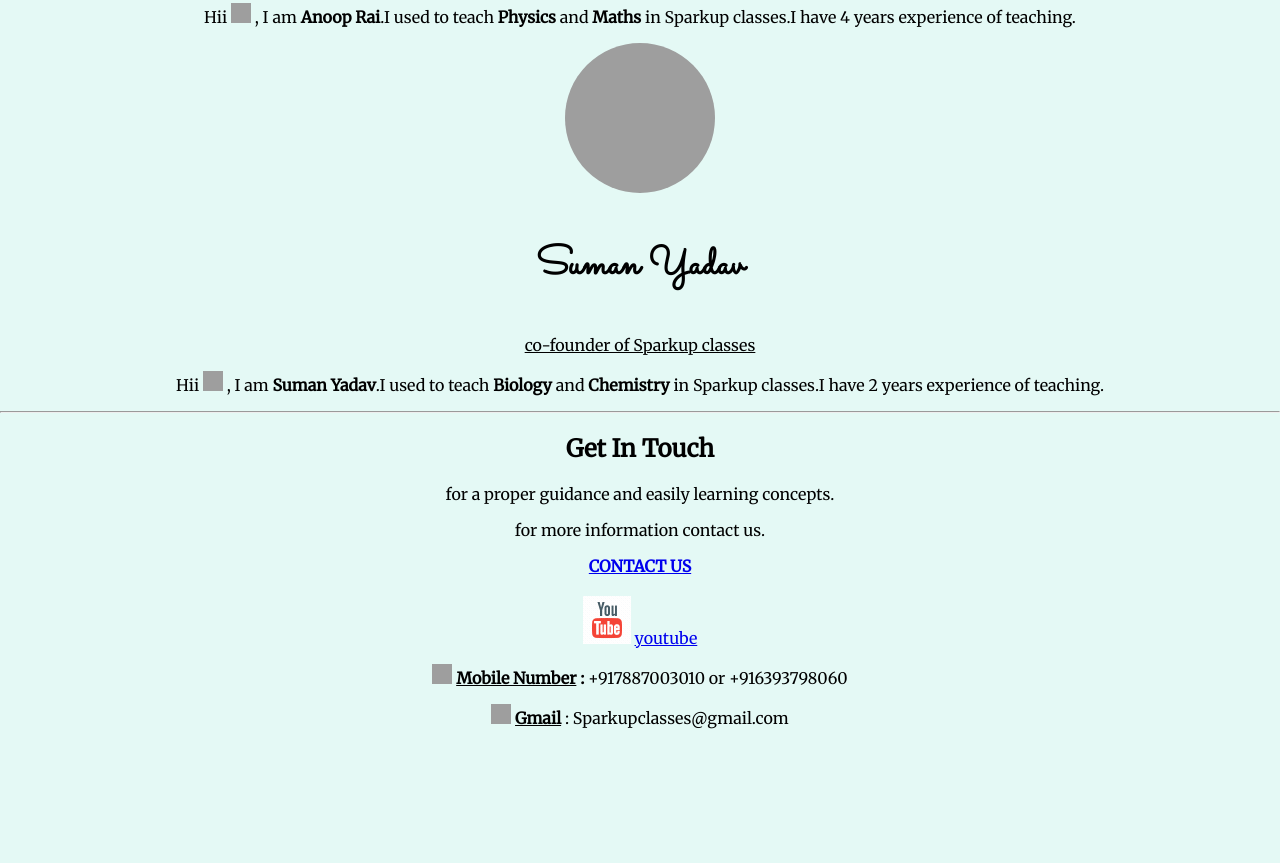
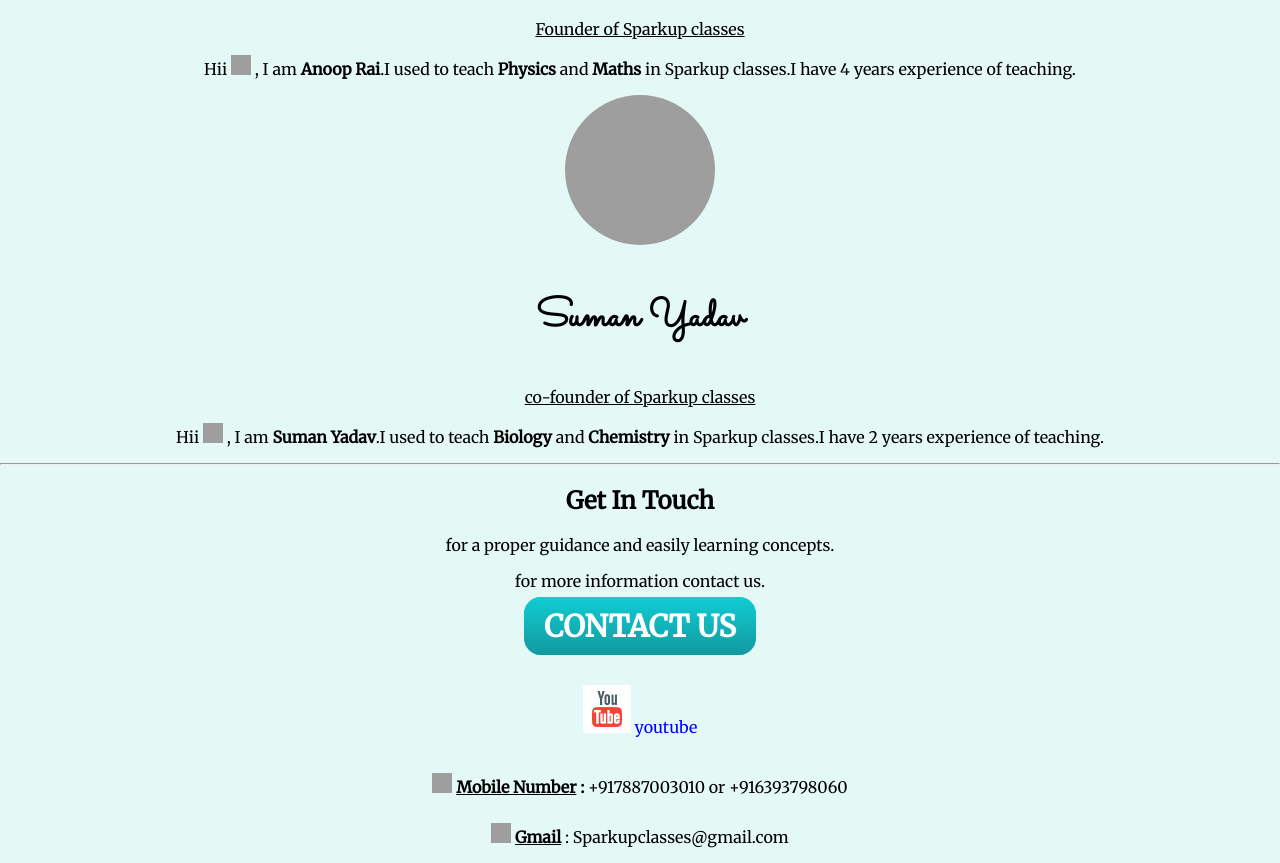
Before and after one commit to abhishekkumar7983/Sparkup-classes, a plain HTML site: page index.html in a window 1280 px wide. Shown: the part 1318-2181 px from the top of the page. Before the commit the page ends 2062 px from the top, so only its background shows below. Drawn offline with Linux system fonts and the light colour scheme; grey boxes are pictures that could not be loaded.

Commit message:
Update styles.css

```diff
--- a/css/styles.css
+++ b/css/styles.css
@@ -9,9 +9,9 @@
     background-color: #e4f9f5;
 }
 h1 {
-    margin-top: 5px;
+    margin: 40px auto 0px auto;
     color: rgb(4, 4, 45);
-    font-size: 50px;
+    font-size: 4.625rem;
     font-family: 'Merriweather', serif;
     text-decoration:underline;
 }
@@ -70,10 +70,12 @@ h3 {
 }
 .bottom-container{
     background-color: #e4f9f5;
+    padding-top: 20px;
 }
 .phone {
      height: 20px;
      width: 20px;
+     padding-top: 20px;
 }
 .btn {
     text-decoration: underline;
@@ -83,6 +85,7 @@ h3 {
 }
 .gmail {
     text-decoration: underline;
+    padding-top: 10px;
 }
 .hath {
     height: 40px;
@@ -101,3 +104,40 @@ h3 {
     height: 20px;
     width: 20px;
 }
+.btn {
+    background: #11cdd4;
+    background-image: -webkit-linear-gradient(top, #11cdd4, #11999e);
+    background-image: -moz-linear-gradient(top, #11cdd4, #11999e);
+    background-image: -ms-linear-gradient(top, #11cdd4, #11999e);
+    background-image: -o-linear-gradient(top, #11cdd4, #11999e);
+    background-image: linear-gradient(to bottom, #11cdd4, #11999e);
+    -webkit-border-radius: 17;
+    -moz-border-radius: 17;
+    border-radius: 17px;
+    font-family: 'Merriweather', serif;
+    color: #ffffff;
+    font-size: 30px;
+    padding: 10px 20px 10px 20px;
+    text-decoration: none;
+  }
+
+  .btn:hover {
+    background: #30e3cb;
+    background-image: -webkit-linear-gradient(top, #30e3cb, #2bc4ad);
+    background-image: -moz-linear-gradient(top, #30e3cb, #2bc4ad);
+    background-image: -ms-linear-gradient(top, #30e3cb, #2bc4ad);
+    background-image: -o-linear-gradient(top, #30e3cb, #2bc4ad);
+    background-image: linear-gradient(to bottom, #30e3cb, #2bc4ad);
+    text-decoration: none;
+  }
+  .a{
+    font-family: 'Merriweather', serif;
+  }
+  .footer-link {
+     color: blue;
+    text-decoration: none;
+    text-align: left;
+  }
+.footer-link:hover {
+   color: red;
+}
```
